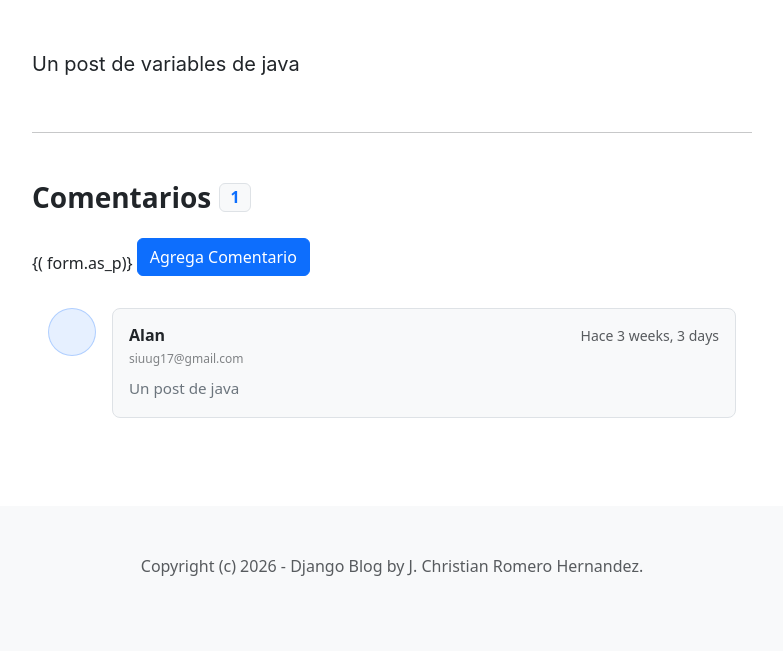
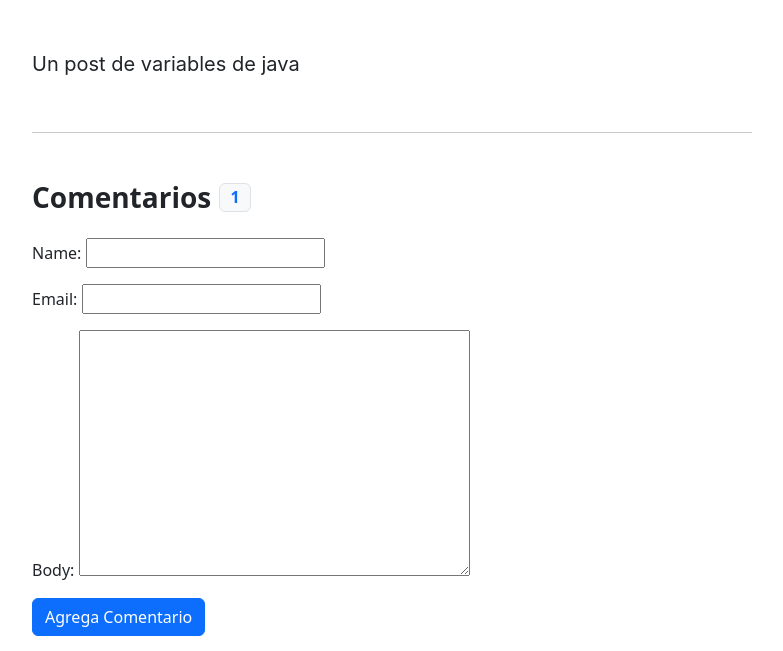
Before and after one commit to alan5454/blog_main, a Django app: template blog/templates/blog/detail.html in a window 1280 px wide. Shown: the part 768-1419 px from the top of the page, without its empty margins (248-1031 px from the left). Before the commit the page ends 1344 px from the top, so only its background shows below. Run offline with Django 5.2, Linux system fonts and the light colour scheme; the template is opened without the code that fills it: values that come from a table or form of the project are taken from there, others are empty; data comes from the database, SQL or seed files in the repository.

Commit message:
Comentario final

```diff
--- a/blog/templates/blog/detail.html
+++ b/blog/templates/blog/detail.html
@@ -63,7 +63,7 @@
                 <form action="" method="post">
                     {% csrf_token %}
 
-                    {( form.as_p)}
+                    {{form.as_p}}
                     <button type="submit" class="btn btn-primary mb-3">
                         Agrega Comentario
                     </button>
--- a/blog/views.py
+++ b/blog/views.py
@@ -26,8 +26,8 @@
             comment.save()
 
             return redirect('post_detail', id=id)
-        else:
-            form = CommentFrom()
+    else:
+        form = CommentFrom()
 
     context = {
         'post': post,
```
